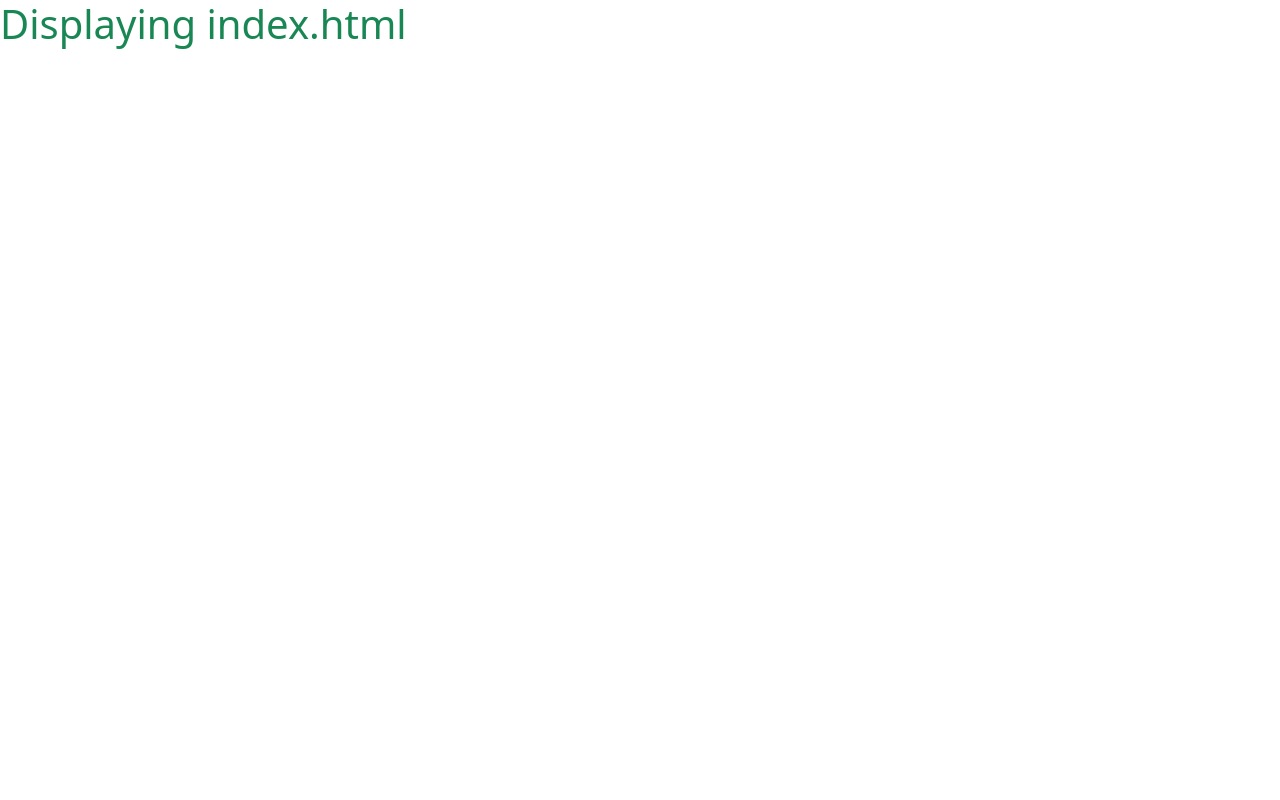
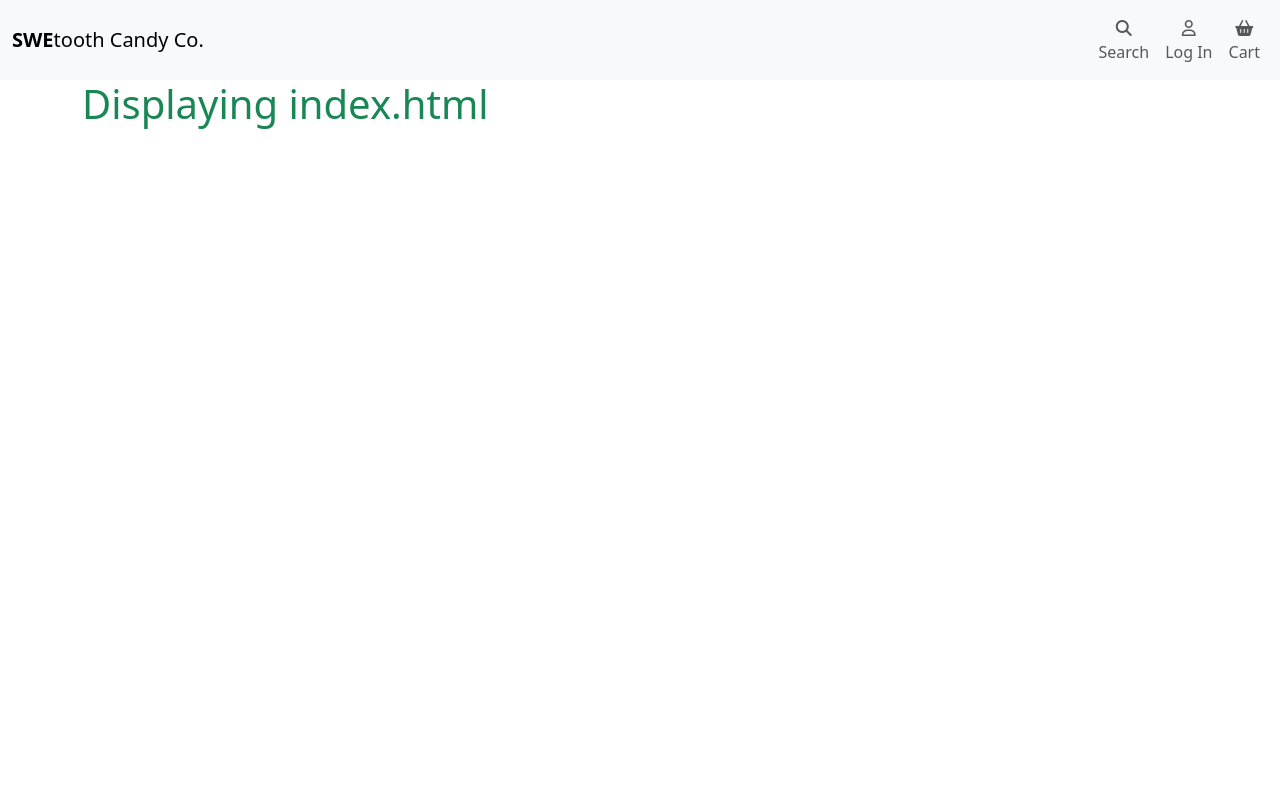
Before and after one commit to AndreeeasN/pp5-project, a Django app: page / in a window 1280 px wide. Run offline with Django 3.2, Linux system fonts and the light colour scheme; some libraries are stand-ins or nearby versions.

Commit message:
Add simple base header and css stylesheet

```diff
--- a/home/templates/home/index.html
+++ b/home/templates/home/index.html
@@ -2,5 +2,12 @@
 {% load static %}
 
 {% block content%}
-<h1 class="text-success">Displaying index.html</h1>
+<div class="container h-100">
+    <div class="row h-100">
+        <div class="col-8 my-auto">
+            <h1 class="text-success">Displaying index.html</h1>
+        </div>
+    </div>
+</div>
+
 {% endblock %}
--- /dev/null
+++ b/static/css/style.css
@@ -0,0 +1,18 @@
+html{
+    height: 100%;
+}
+
+body{
+    min-height: 100%;
+    display: flex;
+    flex-direction: column;
+}
+
+footer{
+    margin-top: auto;
+}
+
+/* Navbar */
+.navbar-nav p{
+    margin: 0;
+}
--- a/templates/base.html
+++ b/templates/base.html
@@ -5,8 +5,11 @@
     <head>
         {% block meta %}
             <meta charset="utf-8">
-            <meta name="viewport" content="width=device-width, initial-scale=1">
+            <meta name="viewport" content="width=device-width, initial-scale=1.0">
             <meta http-equiv="X-UA-Compatible" content="ie=edge">
+            <link rel="icon" type="image/png" href="{% static 'images/favicon/favicon.ico' %}">
+            <title>SWEtooth Candy Co. Shop {% block extra_title %}{% endblock %}</title>
+            <meta name="description" content="Your go-to shop for swedish sweets, treats and snacks!">
         {% endblock %}
 
         {% block extra_meta %}
@@ -14,7 +17,8 @@
 
         {% block corecss %}
             <!-- Bootstrap CSS -->
-            <link href="https://cdn.jsdelivr.net/npm/bootstrap@5.0.2/dist/css/bootstrap.min.css" rel="stylesheet" integrity="sha384-EVSTQN3/azprG1Anm3QDgpJLIm9Nao0Yz1ztcQTwFspd3yD65VohhpuuCOmLASjC" crossorigin="anonymous">
+            <link href="https://cdn.jsdelivr.net/npm/bootstrap@5.3.0/dist/css/bootstrap.min.css" rel="stylesheet" integrity="sha384-9ndCyUaIbzAi2FUVXJi0CjmCapSmO7SnpJef0486qhLnuZ2cdeRhO02iuK6FUUVM" crossorigin="anonymous">
+            <link rel="stylesheet" href="{% static 'css/style.css' %}">
         {% endblock %}
 
         {% block extra_css %}
@@ -28,11 +32,57 @@
         {% block extra_js %}
         {% endblock %}
 
-        <title>SWEtooth Candy Co. Shop {% block extra_title %}{% endblock %}</title>
     </head>
 
     <body>
-        <header></header>
+        <header>
+            <!-- Navigation bar -->
+            <nav class="navbar navbar-expand-sm bg-body-tertiary">
+                <div class="container-fluid">
+                    <a class="navbar-brand" href="/"><strong>SWE</strong>tooth Candy Co.</a>
+                    <button class="navbar-toggler" type="button" data-bs-toggle="collapse" data-bs-target="#navbarNav" aria-controls="navbarNav" aria-expanded="false" aria-label="Toggle navigation">
+                        <span class="navbar-toggler-icon"></span>
+                    </button>
+                    <div class="collapse navbar-collapse" id="navbarNav">
+                        <!-- Right-aligned items -->
+                        <ul class="navbar-nav ms-auto text-center align-items-center">
+                            <!-- Search -->
+                            <li class="nav-item">
+                                <a class="nav-link" href="#">
+                                    <p><i class="fa-solid fa-magnifying-glass"></i></p>
+                                    <p>Search</p>
+                                </a>
+                            </li>
+                            {% if user.is_authenticated %}
+                            <!-- Profile -->
+                            <li class="nav-item">
+                                <a class="nav-link" href="#">
+                                    <p><i class="fa-solid fa-user"></i></p>
+                                    <p>Profile</p>
+                                </a>
+                            </li>
+                            {% else %}
+                            <!-- Login -->
+                            <li class="nav-item">
+                                <a class="nav-link" href="{% url 'account_login' %}">
+                                    <p><i class="fa-regular fa-user"></i></p>
+                                    <p>Log In</p>
+                                </a>
+                            </li>
+                            {% endif %}
+                            <!-- Cart -->
+                            <li class="nav-item">
+                                <a class="nav-link" href="#">
+                                    <p><i class="fa-solid fa-basket-shopping"></i></p>
+                                    <p>Cart</p>
+                                </a>
+                            </li>
+                        </ul>
+                    </div>
+                </div>
+            </nav>
+        </header>
+
         {% if messages %}
         <!-- Message box -->
             {% for message in messages %}
@@ -51,6 +101,9 @@
 
         {% block postloadjs %}
         {% endblock %}
+
+        <!-- Font-Awesome script -->
+        <script src="https://kit.fontawesome.com/b7d2707d73.js" crossorigin="anonymous"></script>
     </body>
 
 </html>
```
Also changed, not shown: pp5_django/settings.py (+4 -3 lines), db.sqlite3.
